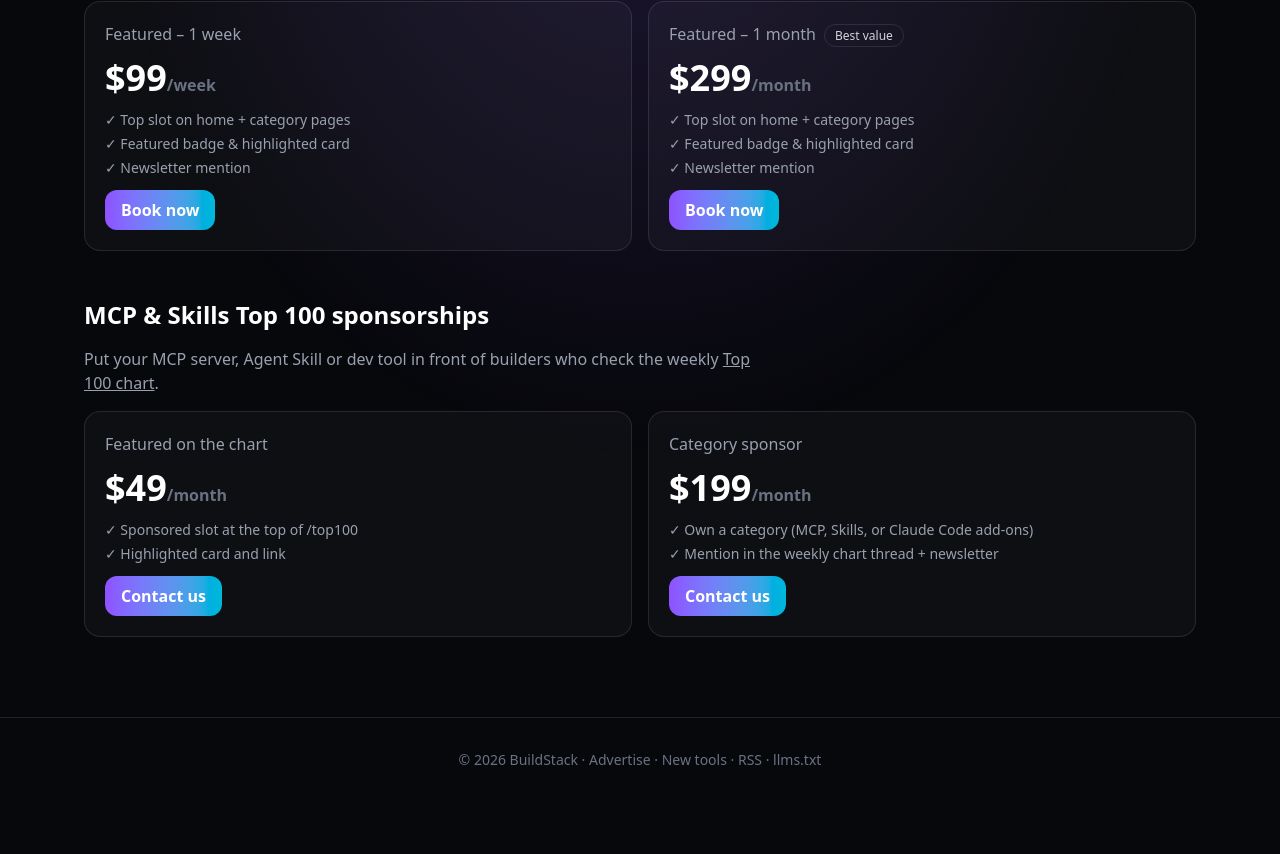
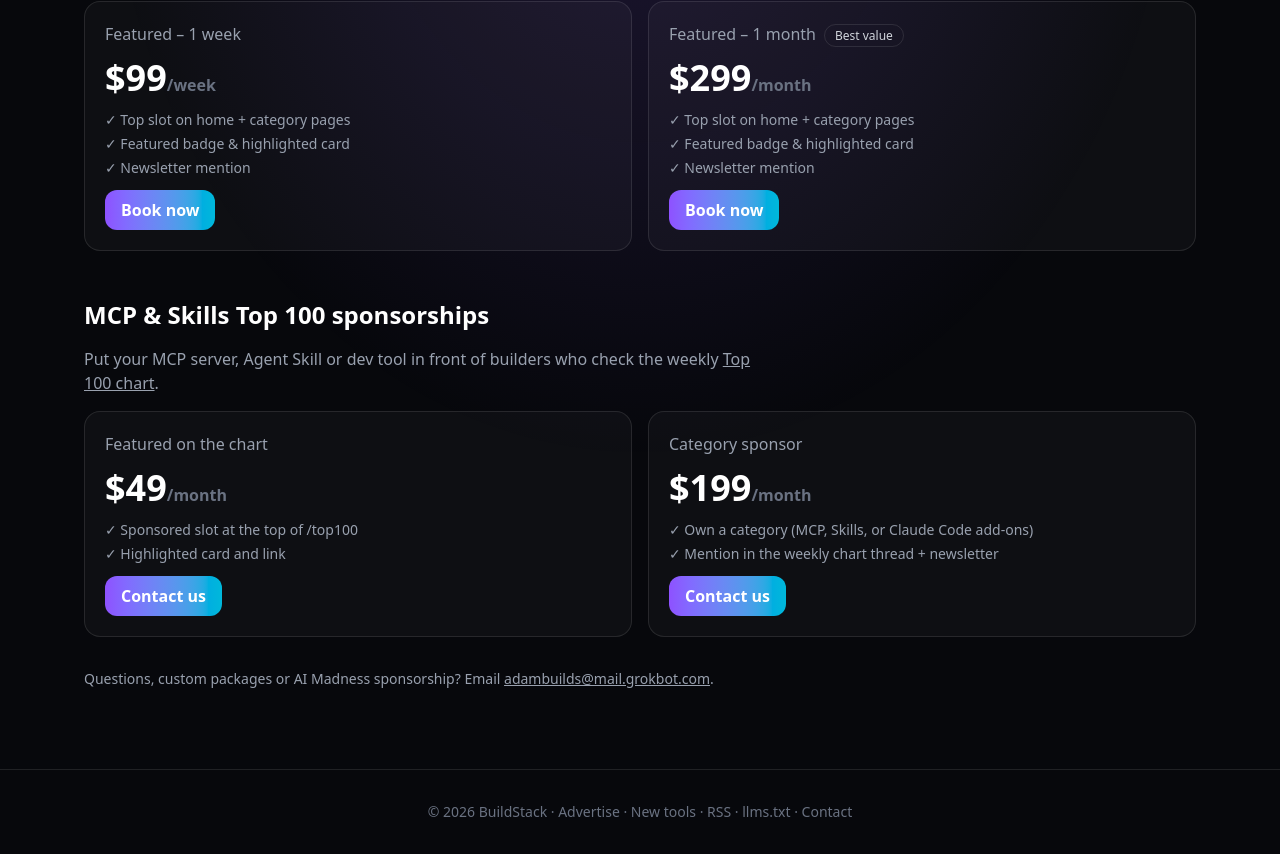
Before and after one commit to smeyerd-pixel/buildstack, a Next.js app: page /sponsor in a window 1280 px wide. Shown: the part 219-1073 px from the top of the page. Before the commit the page ends 1021 px from the top, so only its background shows below. Built offline with nearby package versions, Linux system fonts and the light colour scheme; no server answers.

Commit message:
Contact: replace placeholder hello@example.com with adambuilds@mail.grokbot.com; mailto helper with subjects (BuildStack sponsorship, Top 100 suggestion, AI Madness); footer Contact link; sponsor questions line; llms.txt Contact section; Organization email in WebSite and Madness Event JSON-LD

```diff
--- a/app/layout.tsx
+++ b/app/layout.tsx
@@ -2,7 +2,7 @@ import { Analytics } from "@vercel/analytics/next";
 import type { Metadata } from "next";
 import Link from "next/link";
 import "./globals.css";
-import { SITE } from "@/lib/config";
+import { SITE, mailto } from "@/lib/config";
 export const metadata: Metadata = {
   metadataBase: new URL(SITE.url),
   title: { default: `${SITE.name} – ${SITE.tagline}`, template: `%s | ${SITE.name}` },
@@ -19,7 +19,7 @@ export default function RootLayout({ children }: { children: React.ReactNode })
         <nav className="flex flex-wrap justify-end gap-x-5 gap-y-1 text-sm text-gray-400"><Link href="/madness" className="font-medium text-violet-300 hover:text-white">AI Madness</Link><Link href="/top100" className="hover:text-white">Top 100</Link><Link href="/#categories" className="hover:text-white">Use cases</Link><Link href="/compare" className="hover:text-white">Compare</Link><Link href="/guides" className="hover:text-white">Guides</Link><Link href="/sponsor" className="hover:text-white">Sponsor</Link></nav>
       </header>
       <main className="mx-auto max-w-6xl px-5 pb-20">{children}</main>
-      <footer className="border-t border-white/10 py-8 text-center text-sm text-gray-500">© {new Date().getFullYear()} {SITE.name} · <Link href="/sponsor">Advertise</Link> · <Link href="/new">New tools</Link> · <a href="/feed.xml">RSS</a> · <a href="/llms.txt">llms.txt</a></footer>
+      <footer className="border-t border-white/10 py-8 text-center text-sm text-gray-500">© {new Date().getFullYear()} {SITE.name} · <Link href="/sponsor">Advertise</Link> · <Link href="/new">New tools</Link> · <a href="/feed.xml">RSS</a> · <a href="/llms.txt">llms.txt</a> · <a href={mailto("Hello from BuildStack")}>Contact</a></footer>
     <Analytics /></body></html>
   );
 }
--- a/app/llms.txt/route.ts
+++ b/app/llms.txt/route.ts
@@ -9,6 +9,6 @@ export function GET() {
     ...categories.flatMap((c) => [`## ${c.name}`, c.description, ...toolsIn(c.slug).map((t) => `- [${t.name}](${SITE.url}/tools/${t.slug}): ${t.verdict} Pricing: ${t.pricing}. Official site: ${t.url}`), ""]),
     "## Comparisons", `- [All comparisons](${SITE.url}/compare): side-by-side comparisons of popular AI tools for builders.`, ...comparisons.map((c) => `- [${comparisonTitle(c, getTool(c.toolA)?.name ?? c.toolA, getTool(c.toolB)?.name ?? c.toolB)}](${SITE.url}/compare/${c.slug}): ${c.summary.split(". ")[0]}.`), "",
     "## Guides", ...guides.map((g) => `- [${g.title}](${SITE.url}/guides/${g.slug}): ${g.description}`), "",
-    "## Other", `- [New AI tools](${SITE.url}/new): every tool added to ${SITE.name}, newest first (RSS: ${SITE.url}/feed.xml).`, `- [AI Madness 2026](${SITE.url}/madness): a 32-tool coding agent bracket (Oct 26 - Nov 10, 2026) where visitors vote on every matchup; seeds are based on GitHub stars, X followers and Top 100 mentions.`, `- [MCP & Skills Top 100](${SITE.url}/top100): weekly chart of the top 100 MCP servers, Agent Skills and Claude Code add-ons, ranked from GitHub stars, weekly momentum and npm downloads.`, `- [Sponsor / featured listings](${SITE.url}/sponsor)`].join("\n");
+    "## Other", `- [New AI tools](${SITE.url}/new): every tool added to ${SITE.name}, newest first (RSS: ${SITE.url}/feed.xml).`, `- [AI Madness 2026](${SITE.url}/madness): a 32-tool coding agent bracket (Oct 26 - Nov 10, 2026) where visitors vote on every matchup; seeds are based on GitHub stars, X followers and Top 100 mentions.`, `- [MCP & Skills Top 100](${SITE.url}/top100): weekly chart of the top 100 MCP servers, Agent Skills and Claude Code add-ons, ranked from GitHub stars, weekly momentum and npm downloads.`, `- [Sponsor / featured listings](${SITE.url}/sponsor)`, "", "## Contact", `- Email: ${SITE.contactEmail} (sponsorships, tool submissions, Top 100 suggestions, corrections)`].join("\n");
   return new Response(body, { headers: { "Content-Type": "text/plain; charset=utf-8" } });
 }
--- a/app/madness/page.tsx
+++ b/app/madness/page.tsx
@@ -5,7 +5,7 @@ import Newsletter from "@/components/Newsletter";
 import { ROUNDS, TZ_LABEL, formatCR, nextEvent, pct, type Matchup } from "@/lib/madness";
 import { loadBracket } from "@/lib/madnessData";
 import { entrants, getEntrant, MENTION_POINTS, SEEDING_SNAPSHOT } from "@/data/madness";
-import { SITE } from "@/lib/config";
+import { SITE, mailto } from "@/lib/config";
 
 export const revalidate = 30;
 
@@ -71,7 +71,7 @@ export default async function MadnessPage() {
     eventAttendanceMode: "https://schema.org/OnlineEventAttendanceMode",
     eventStatus: "https://schema.org/EventScheduled",
     location: { "@type": "VirtualLocation", url: `${SITE.url}/madness` },
-    organizer: { "@type": "Organization", name: SITE.name, url: SITE.url },
+    organizer: { "@type": "Organization", name: SITE.name, url: SITE.url, email: SITE.contactEmail },
   };
 
   return (
@@ -186,6 +186,9 @@ export default async function MadnessPage() {
         <p className="mt-3 text-sm text-gray-400">
           Want the details before you vote? Every first-round matchup has a full side-by-side on our <Link href="/compare" className="text-cyan-400 hover:underline">comparison pages</Link>.
         </p>
+        <p className="mt-2 text-sm text-gray-400">
+          Think a tool got the wrong seed, or want to sponsor the bracket? <a href={mailto("AI Madness")} className="text-cyan-400 hover:underline">Email us</a>.
+        </p>
       </section>
     </div>
   );
--- a/app/page.tsx
+++ b/app/page.tsx
@@ -8,7 +8,7 @@ import { comparisons } from "@/data/comparisons";
 import { allComparisonViews } from "@/lib/compare";
 import { SITE } from "@/lib/config";
 export default function Home() {
-  const ld = { "@context": "https://schema.org", "@type": "WebSite", name: SITE.name, url: SITE.url, description: SITE.tagline };
+  const ld = { "@context": "https://schema.org", "@type": "WebSite", name: SITE.name, url: SITE.url, description: SITE.tagline, publisher: { "@type": "Organization", name: SITE.name, url: SITE.url, email: SITE.contactEmail } };
   return (
     <div className="space-y-14">
       <script type="application/ld+json" dangerouslySetInnerHTML={{ __html: JSON.stringify(ld) }} />
--- a/app/sponsor/page.tsx
+++ b/app/sponsor/page.tsx
@@ -1,5 +1,5 @@
 import type { Metadata } from "next";
-import { SITE } from "@/lib/config";
+import { SITE, mailto } from "@/lib/config";
 export const metadata: Metadata = { title: "Sponsor / Featured listings", description: `Feature your AI tool on ${SITE.name} in front of vibe coders and builders.` };
 const plans = [
   { name: "Featured – 1 week", price: "$99", per: "/week", url: SITE.stripeFeaturedWeeklyUrl },
@@ -15,14 +15,15 @@ export default function Sponsor() {
           <div className="text-gray-400">{p.name}{p.best && <span className="chip ml-2 text-violet-300">Best value</span>}</div>
           <div className="text-4xl font-bold text-white">{p.price}<span className="text-base text-gray-500">{p.per}</span></div>
           <ul className="space-y-1 text-sm text-gray-400"><li>✓ Top slot on home + category pages</li><li>✓ Featured badge & highlighted card</li><li>✓ Newsletter mention</li></ul>
-          <a href={p.url || `mailto:${SITE.contactEmail}?subject=Featured listing`} className="btn">{p.url ? "Book now" : "Contact us to book"}</a>
+          <a href={p.url || mailto("BuildStack sponsorship: featured listing")} className="btn">{p.url ? "Book now" : "Contact us to book"}</a>
         </div>))}</div>
       <div id="top100" className="space-y-4 pt-4"><h2 className="text-2xl font-bold text-white">MCP &amp; Skills Top 100 sponsorships</h2>
         <p className="max-w-2xl text-gray-400">Put your MCP server, Agent Skill or dev tool in front of builders who check the weekly <a href="/top100" className="underline">Top 100 chart</a>.</p>
         <div className="grid gap-4 md:grid-cols-2">
-          <div className="card space-y-3 p-8"><div className="text-gray-400">Featured on the chart</div><div className="text-4xl font-bold text-white">$49<span className="text-base text-gray-500">/month</span></div><ul className="space-y-1 text-sm text-gray-400"><li>✓ Sponsored slot at the top of /top100</li><li>✓ Highlighted card and link</li></ul><a href={`mailto:${SITE.contactEmail}?subject=Top 100 featured slot`} className="btn">Contact us</a></div>
-          <div className="card space-y-3 p-8"><div className="text-gray-400">Category sponsor</div><div className="text-4xl font-bold text-white">$199<span className="text-base text-gray-500">/month</span></div><ul className="space-y-1 text-sm text-gray-400"><li>✓ Own a category (MCP, Skills, or Claude Code add-ons)</li><li>✓ Mention in the weekly chart thread + newsletter</li></ul><a href={`mailto:${SITE.contactEmail}?subject=Top 100 category sponsor`} className="btn">Contact us</a></div>
+          <div className="card space-y-3 p-8"><div className="text-gray-400">Featured on the chart</div><div className="text-4xl font-bold text-white">$49<span className="text-base text-gray-500">/month</span></div><ul className="space-y-1 text-sm text-gray-400"><li>✓ Sponsored slot at the top of /top100</li><li>✓ Highlighted card and link</li></ul><a href={mailto("BuildStack sponsorship: Top 100 featured slot")} className="btn">Contact us</a></div>
+          <div className="card space-y-3 p-8"><div className="text-gray-400">Category sponsor</div><div className="text-4xl font-bold text-white">$199<span className="text-base text-gray-500">/month</span></div><ul className="space-y-1 text-sm text-gray-400"><li>✓ Own a category (MCP, Skills, or Claude Code add-ons)</li><li>✓ Mention in the weekly chart thread + newsletter</li></ul><a href={mailto("BuildStack sponsorship: Top 100 category sponsor")} className="btn">Contact us</a></div>
         </div></div>
+      <p className="text-sm text-gray-400">Questions, custom packages or AI Madness sponsorship? Email <a href={mailto("BuildStack sponsorship")} className="underline">{SITE.contactEmail}</a>.</p>
     </div>
   );
 }
--- a/app/top100/page.tsx
+++ b/app/top100/page.tsx
@@ -1,6 +1,6 @@
 import type { Metadata } from "next";
 import Link from "next/link";
-import { SITE } from "@/lib/config";
+import { SITE, mailto } from "@/lib/config";
 import chart from "@/data/top100/latest.json";
 
 type Entry = { rank: number; prev_rank: number | null; is_new: boolean; name: string; full_name: string; url: string; description: string; stars: number; star_delta: number | null; category: string; npm?: { package: string; weekly_downloads: number } };
@@ -70,7 +70,7 @@ export default async function Top100({ searchParams }: { searchParams: Promise<{
           </div>
           <div className="text-right text-sm"><div className="text-white">★ {fmt(e.stars)}</div>{e.npm && <div className="text-xs text-gray-500">{fmt(e.npm.weekly_downloads)} npm/wk</div>}</div>
         </li>))}</ol>
-      <p className="text-xs text-gray-500">Source: {chart.source}. Snapshot {chart.generated_at.slice(0, 10)} from {chart.candidates} candidate repos tagged mcp-server, model-context-protocol, mcp, claude-skills, agent-skills or claude-code. Scoring: stars (log), weekly star gain, and recent commits. Missing something? <a href={`mailto:${SITE.contactEmail}?subject=Top 100 submission`} className="underline">Tell us</a>.</p>
+      <p className="text-xs text-gray-500">Source: {chart.source}. Snapshot {chart.generated_at.slice(0, 10)} from {chart.candidates} candidate repos tagged mcp-server, model-context-protocol, mcp, claude-skills, agent-skills or claude-code. Scoring: stars (log), weekly star gain, and recent commits. Missing something? <a href={mailto("Top 100 suggestion")} className="underline">Tell us</a>.</p>
     </div>
   );
 }
--- a/components/GuideGate.tsx
+++ b/components/GuideGate.tsx
@@ -14,7 +14,7 @@ export default function GuideGate({ pdf }: { pdf: string }) {
       {ok ? (<div className="mt-2 space-y-2"><p className="text-sm text-cyan-300">You&apos;re in! Here&apos;s your guide:</p><a href={pdf} download className="btn">Download the PDF</a></div>) : (<>
         <p className="mb-3 text-sm text-gray-400">A printable copy of this guide. You&apos;ll also get our newsletter on new AI tools for builders. Unsubscribe anytime.</p>
         <form onSubmit={submit} className="flex flex-col gap-2 sm:flex-row">
-          <input type="email" required value={email} onChange={(e) => setEmail(e.target.value)} placeholder="you@example.com" className="flex-1 rounded-xl border border-white/10 bg-black/40 px-4 py-2 outline-none focus:border-violet-400" />
+          <input type="email" required value={email} onChange={(e) => setEmail(e.target.value)} placeholder="you@yourdomain.com" className="flex-1 rounded-xl border border-white/10 bg-black/40 px-4 py-2 outline-none focus:border-violet-400" />
           <button disabled={busy} className="btn">{busy ? "..." : "Send me the PDF"}</button>
         </form>{msg && <p className="mt-2 text-sm text-rose-300">{msg}</p>}</>)}
     </div>
--- a/components/Newsletter.tsx
+++ b/components/Newsletter.tsx
@@ -17,7 +17,7 @@ export default function Newsletter({
       <h3 className="text-lg font-semibold text-white">{title}</h3>
       <p className="mb-3 text-sm text-gray-400">{blurb}</p>
       <form onSubmit={submit} className="flex flex-col gap-2 sm:flex-row">
-        <input type="email" required value={email} onChange={(e) => setEmail(e.target.value)} placeholder="you@example.com" className="flex-1 rounded-xl border border-white/10 bg-black/40 px-4 py-2 outline-none focus:border-violet-400" />
+        <input type="email" required value={email} onChange={(e) => setEmail(e.target.value)} placeholder="you@yourdomain.com" className="flex-1 rounded-xl border border-white/10 bg-black/40 px-4 py-2 outline-none focus:border-violet-400" />
         <button disabled={busy} className="btn">{busy ? "..." : cta}</button>
       </form>
       {msg && <p className="mt-2 text-sm text-cyan-300">{msg}</p>}
--- a/lib/config.ts
+++ b/lib/config.ts
@@ -2,7 +2,12 @@ export const SITE = {
   name: "BuildStack",
   tagline: "The AI tools directory for vibe coders and builders",
   url: process.env.NEXT_PUBLIC_SITE_URL || "https://buildstack-fawn.vercel.app",
-  contactEmail: "hello@example.com", // TODO real email
+  contactEmail: "adambuilds@mail.grokbot.com",
   stripeFeaturedWeeklyUrl: "https://buy.stripe.com/9B65kFb5l4IB1lSdzJg3602",
   stripeFeaturedMonthlyUrl: "https://buy.stripe.com/fZu14pc9p2AtggM7blg3603",
 };
+
+/** mailto: link to the BuildStack inbox with a pre-filled subject. */
+export function mailto(subject?: string) {
+  return `mailto:${SITE.contactEmail}${subject ? `?subject=${encodeURIComponent(subject)}` : ""}`;
+}
```
